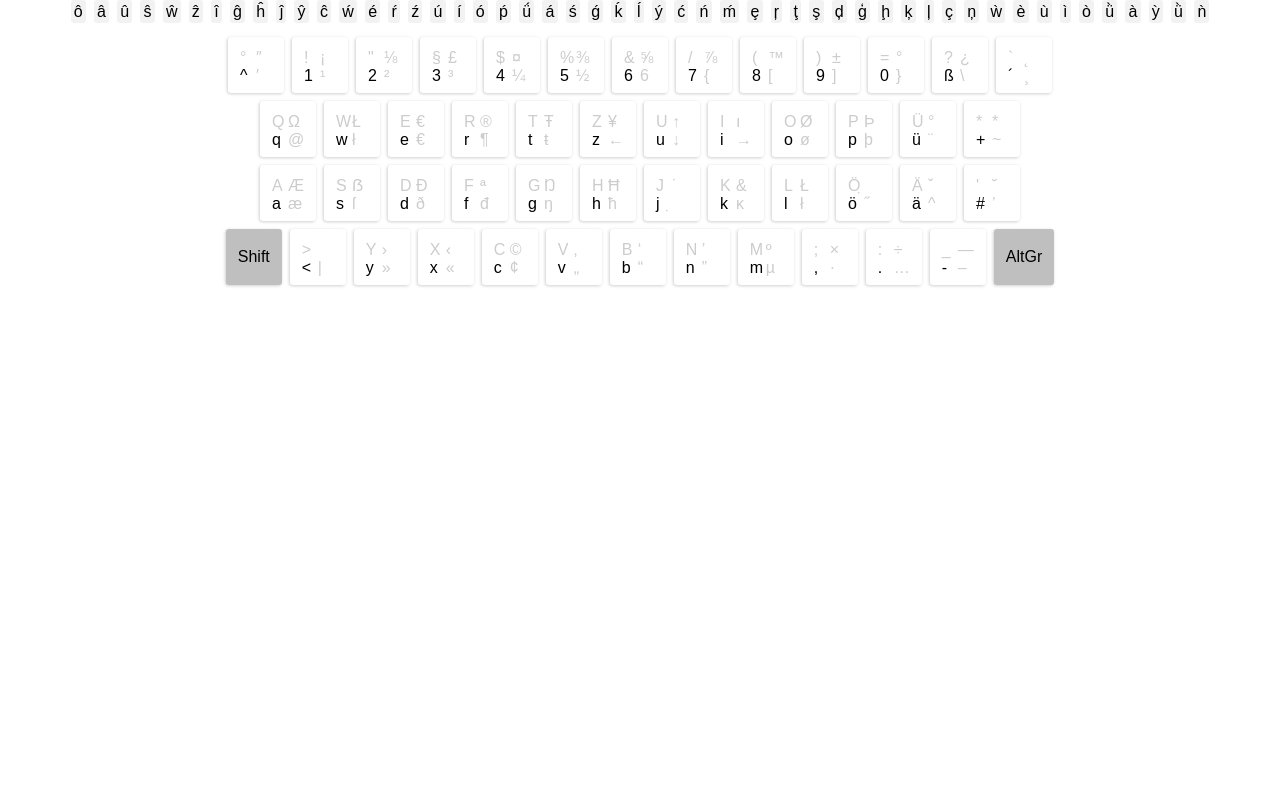
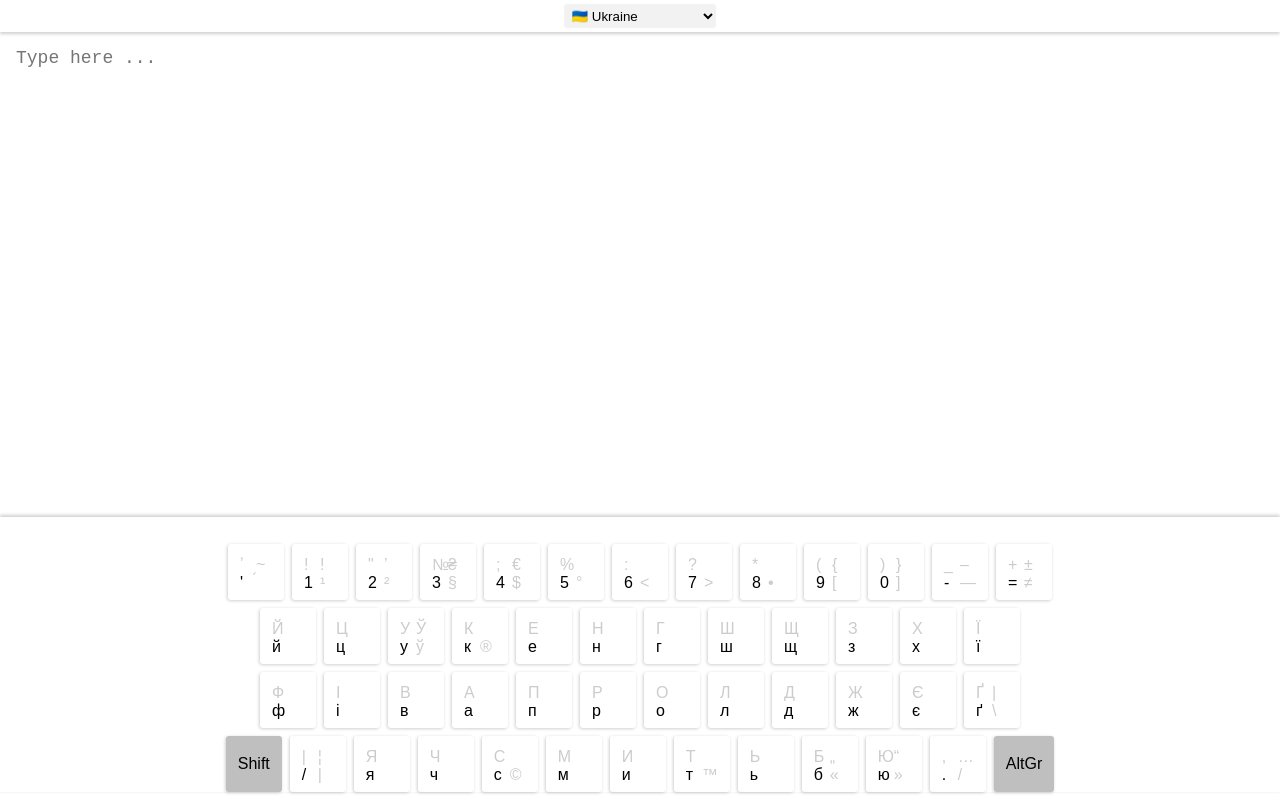
Before and after one commit to IntegerVector/virtual-keyboard, an Angular app: page / in a window 1280 px wide. Built offline with nearby package versions, Linux system fonts and the light colour scheme.

Commit message:
app component finished

```diff
--- a/src/app/app.component.css
+++ b/src/app/app.component.css
@@ -0,0 +1,35 @@
+.virtual-keyboard__container {
+  width: 100%;
+  height: 100%;
+  display: flex;
+  flex-direction: column;
+  align-items: center;
+  justify-content: flex-end;
+}
+
+.virtual-keyboard__toolbar {
+  height: 2rem;
+  width: 100%;
+  display: flex;
+  justify-content: center;
+  align-items: center;
+  box-shadow: 0 0.1rem 0.2rem 0.01rem #00000030;
+  -webkit-box-shadow: 0 0.1rem 0.2rem 0.01rem #00000030;
+  -moz-box-shadow: 0 0.1rem 0.2rem 0.01rem #00000030;
+}
+
+.virtual-keyboard__text {
+  width: calc(100% - 1rem);
+  padding: 0.5rem;
+  flex-grow: 1;
+  margin-bottom: 0.5rem;
+}
+
+.virtual-keyboard__keyboard {
+  width: 100%;
+  padding-top: 0.5rem;
+  margin-bottom: 0.5rem;
+  box-shadow: 0 -0.1rem 0.2rem 0.01rem #00000030;
+  -webkit-box-shadow: 0 -0.1rem 0.2rem 0.01rem #00000030;
+  -moz-box-shadow: 0 -0.1rem 0.2rem 0.01rem #00000030;
+}
--- a/src/app/app.component.html
+++ b/src/app/app.component.html
@@ -1,5 +1,20 @@
-<app-keyboard
-  *ngIf="layoutData"
-  [layoutData]="layoutData"
-  (onKey)="test($event)">
-</app-keyboard>
+<div class="virtual-keyboard__container">
+  <div class="virtual-keyboard__toolbar">
+    <app-drop-down
+      [selected]="selectedLayout"
+      [options]="availableLayouts"
+      (onSelect)="onLayoutSelected($event)">
+    </app-drop-down>
+  </div>
+  <app-text-field
+    class="virtual-keyboard__text"
+    [text]="text"
+    (onChange)="text = $event">
+  </app-text-field>
+  <app-keyboard
+    *ngIf="layoutData"
+    class="virtual-keyboard__keyboard"
+    [layoutData]="layoutData"
+    (onKey)="text = text + $event">
+  </app-keyboard>
+</div>
--- a/src/app/app.component.ts
+++ b/src/app/app.component.ts
@@ -2,6 +2,7 @@ import { Component, OnInit } from '@angular/core';
 
 import { DataSourceService } from 'src/app/services/data-source/data-source.service';
 import { LayoutData } from 'src/app/services/data-source/types/layout-data.interface';
+import { Option } from 'src/app/ui-elements/drop-down/types/option.interface';
 
 @Component({
   selector: 'app-root',
@@ -10,14 +11,19 @@ import { LayoutData } from 'src/app/services/data-source/types/layout-data.inter
 })
 export class AppComponent implements OnInit {
   public layoutData: LayoutData | null = null;
+  public text = '';
+  public selectedLayout = 'ua';
+  public availableLayouts: Option[] = [];
 
   constructor(private dataSource: DataSourceService) { }
 
   async ngOnInit(): Promise<void> {
-    this.layoutData = await this.dataSource.getLayout('de');
+    this.availableLayouts = await this.dataSource.getAvailableLayouts();
+    this.layoutData = await this.dataSource.getLayout(this.selectedLayout);
   }
 
-  public test(t: string) {
-    console.log(t);
+  public async onLayoutSelected(layoutId: string): Promise<void> {
+    this.selectedLayout = layoutId;
+    this.layoutData = await this.dataSource.getLayout(layoutId);
   }
 }
```
